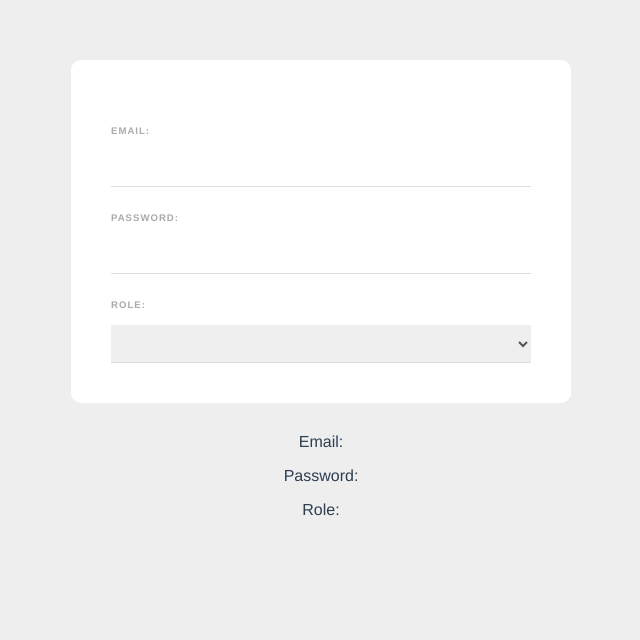
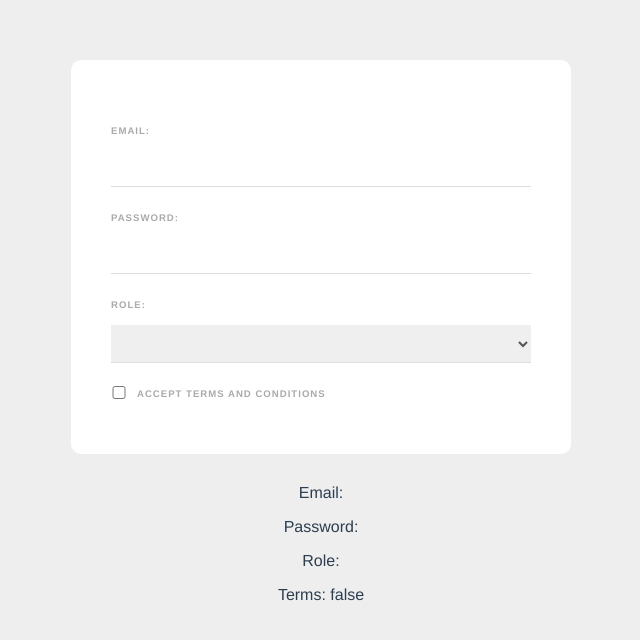
Before and after one commit to AdrianCo97/web-form, a Vue app: page / in a window 1280 px wide. Shown: the top 640 px of the page, without its empty margins (319-959 px from the left). Built offline with nearby package versions, Linux system fonts and the light colour scheme.

Commit message:
Added a terms of conditions checkbox

```diff
--- a/src/components/SignupForm.vue
+++ b/src/components/SignupForm.vue
@@ -11,11 +11,17 @@
             <option value="developer">Developer</option>
             <option value="designer">Designer</option>
         </select>
+
+        <div class="terms">
+            <input type="checkbox" required v-model="terms">
+            <label>Accept terms and Conditions</label>
+        </div>
     </form>
 
     <p>Email: {{email}}</p>
     <p>Password: {{password}}</p>
     <p>Role: {{role}}</p>
+    <p>Terms: {{terms}}</p>
 </template>
 
 <script>
@@ -24,7 +30,8 @@
             return {
                 email: "",
                 password: "",
-                role: ""
+                role: "",
+                terms: false
             }
         }
     }
@@ -57,4 +64,11 @@
         border-bottom: 1px solid #ddd;
         color: #555;
     }
+    input[type="checkbox"] {
+        display: inline-block;
+        width: 16px;
+        margin: 0 10px 0 0;
+        position: relative;
+        top: 2px;
+    }
 </style>
```
